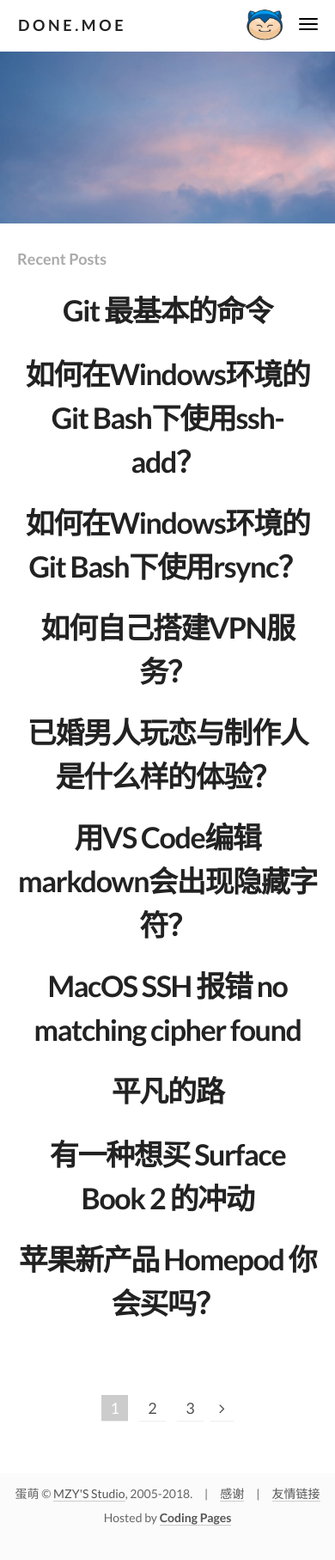
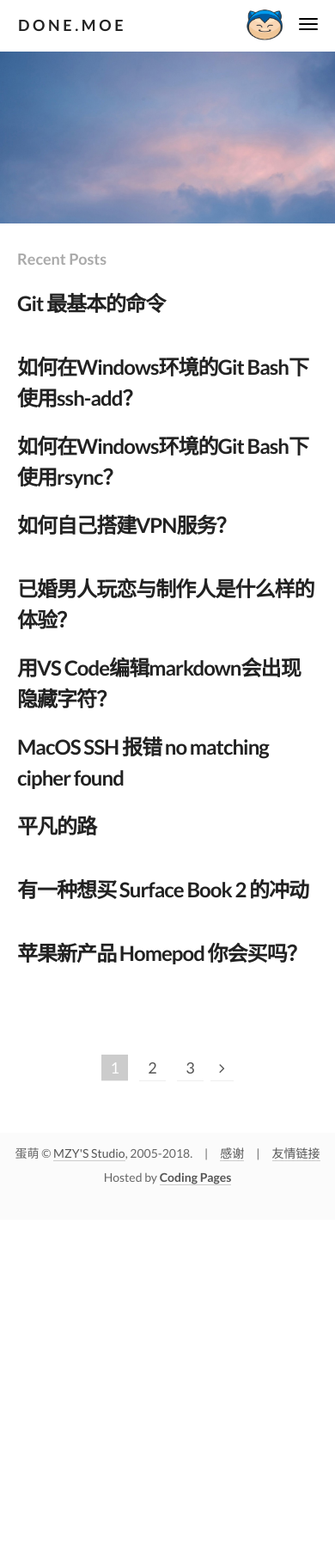
Before and after one commit to ikemanet/ikemanet.github.io, a Jekyll site: the page built from index.html, in a window 390 px wide. Shown: the whole page at 86% size. Built offline with Jekyll 4.4.1, drawn with Linux system fonts in a browser that asks for light colours; the list of posts is cut into pages by our own code; comment, search, counter and statistics services are not loaded; after the commit the page ends 1419 px from its top, so only the background shows below that.

Commit message:
correction theme ui 2

```diff
--- a/_includes/index.html
+++ b/_includes/index.html
@@ -3,6 +3,12 @@
 <style>
   .posts-expand .post-title {
     font-size: 34px;
+  }
+  @media (max-width: 767px) {
+    .posts-expand .post-title {
+      font-size: 24px;
+      text-align: left;
+    }
   }
   .post-meta {
     display: none;
```
